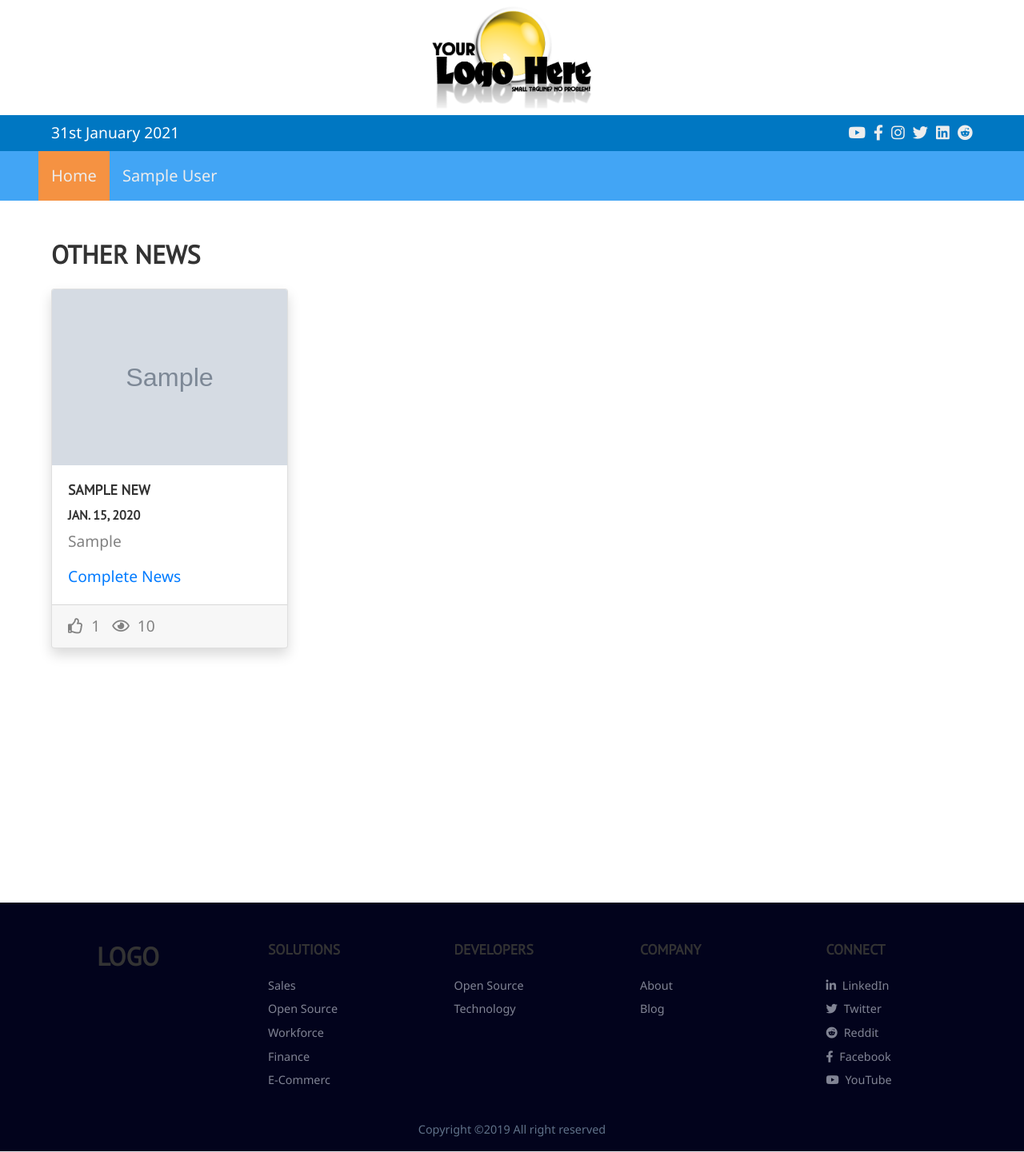
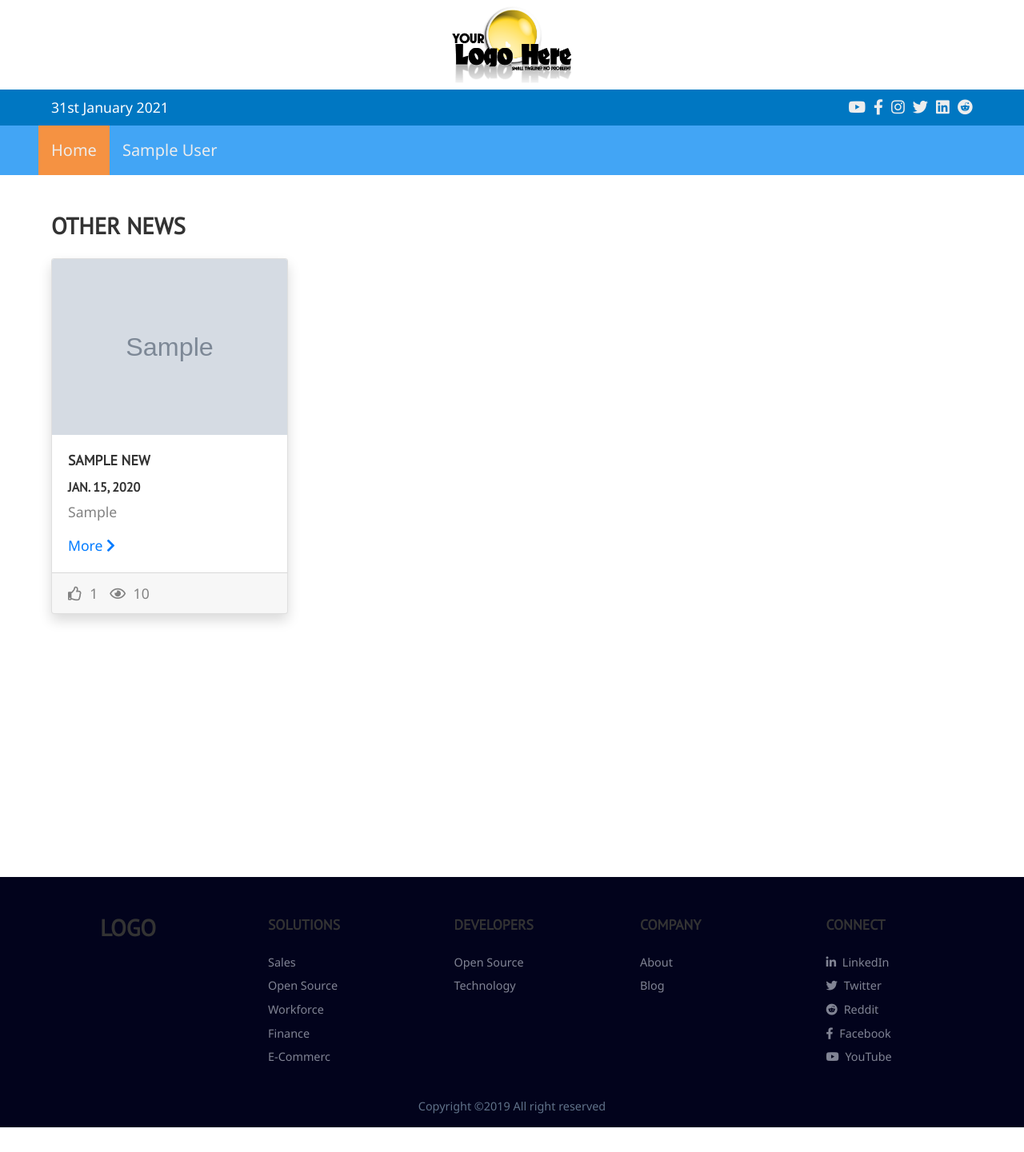
Before and after one commit to bhuwantm/newscms, a Django app: page / in a window 1280 px wide. Shown: the whole page at 80% size. After the commit the page ends 1411 px from the top, so only its background shows below. Run offline with Django 3.2, Linux system fonts and the light colour scheme; data comes from the database, SQL or seed files in the repository; both versions use the stored data as it was after the commit; tables that the repository leaves empty hold one stand-in row (values such as "Sample post"); grey boxes marked "Sample" are stand-in pictures; parts of the project's set-up code (start-up, migrations or seed data) failed here and were passed over; some libraries are stand-ins or nearby versions.

Commit message:
- updated sample fixture - landing page updated

```diff
--- a/newscms/settings.py
+++ b/newscms/settings.py
@@ -145,6 +145,8 @@ CKEDITOR_CONFIGS = {
         'toolbar_CMS': [
             ['Styles', 'Format', 'Bold', 'Italic', 'Underline', 'Strike', 'SpellChecker', 'Undo', 'Redo'],
             ['Link', 'Unlink', 'Anchor'],
+            ['NumberedList', 'BulletedList', '-', 'Outdent', 'Indent', '-'],
+            ['JustifyLeft', 'JustifyCenter', 'JustifyRight', 'JustifyBlock'],
             ['Image', 'Flash', 'Table', 'HorizontalRule'],
             ['TextColor', 'BGColor'],
             ['Smiley', 'SpecialChar'], ['Source'],
--- a/website/static/css/base.css
+++ b/website/static/css/base.css
@@ -4,7 +4,7 @@ body{
     margin: 0;
     overflow-x: hidden;
     color: #555;
-    font-size: 1.2rem;
+    font-size: 1.1rem;
 }
 
 .nav-link{
@@ -25,23 +25,27 @@ h1, h2, h3, h4, h5{
 }
 
 h1{
-    font-size: 2rem;
+    font-size: 1.8rem;
     font-weight: 600;
+    line-height: 2rem !important;
 }
 
 h2{
-    font-size: 2rem;
+    font-size: 1.7rem;
     font-weight: 600;
+    line-height: 1.9rem !important;
 }
 
 h3{
-    font-size: 1.8rem;
+    font-size: 1.5rem;
     font-weight: 600;
+    line-height: 1.8rem !important;
 }
 
 h4{
     font-size: 1.1rem;
     font-weight: 600;
+    line-height: 1.5rem !important;
 }
 
 h5{
@@ -56,8 +60,9 @@ ul{
 
 .navbar-logo{
     display: block;
-    width: 200px;
+    width: 150px;
     margin: 0 auto;
+
 }
 
 .navbar-logo img{
@@ -255,3 +260,12 @@ footer a:hover {
 .navbar-cat .navbar-nav .nav-item:first-child{
     margin-left: -1rem;
 }
+
+.rich-text ul{
+    list-style: disc;
+    padding-left: 3rem;
+}
+
+.rich-text ul li{
+    font-size: 1rem;
+}
--- a/website/static/css/utils.css
+++ b/website/static/css/utils.css
@@ -120,6 +120,6 @@ hr.dark{
     border-top: 1px solid #bbb;
 }
 
-.btn-link-no-decoration{
+.no-decoration{
     text-decoration: none !important;
 }
--- a/website/templates/landing.html
+++ b/website/templates/landing.html
@@ -3,12 +3,12 @@
 {% block content_top %}
 
     {% if headline_list %}
-        {% include 'widgets/news_block.html' with title='Headlines' news_list=headline_list %}
+        {% include 'widgets/news_block.html' with title='Headlines' news_list=headline_list pinned_list=headline_list_pinned %}
         {% include 'widgets/ads_x.html' with ads=ads_list %}
     {% endif %}
 
     {% if recent_list %}
-        {% include 'widgets/news_block.html' with title='Recent News' news_list=recent_list %}
+        {% include 'widgets/news_block.html' with title='Recent News' news_list=recent_list pinned_list=recent_list_pinned %}
         {% include 'widgets/ads_x.html' with ads=ads_list %}
     {% endif %}
 
--- a/website/templates/widgets/card.html
+++ b/website/templates/widgets/card.html
@@ -10,7 +10,7 @@
             <h4 class="card-title">{{ news.title }}</h4>
             <h5 class="text">{{ news.date }}</h5>
             <p class="card-text text-fade">{{ news.synopsis }}</p>
-            <a href="{% url 'single_page' news.id %}">Complete News</a>
+            <a class="no-decoration" href="{% url 'single_page' news.id %}">More <i class="fas fa-chevron-right"></i></a>
         </div>
         <div class="card-footer text-fade news-counters">
             <div><i class="far fa-thumbs-up"></i> {{ news.likes_counter }}</div>
--- a/website/templates/widgets/news_block.html
+++ b/website/templates/widgets/news_block.html
@@ -4,13 +4,14 @@
     <div class="col-lg-8">
         <div>
             {% for news in news_list %}
-                <div class="mb-4 row">
+                <div class="row">
+                    {% if not forloop.first %}<hr class="col-md-12"/>{% endif %}
                     {% include 'widgets/news_single_summary.html' with news=news %}
                 </div>
             {% endfor %}
         </div>
     </div>
     <div class="col-lg-4 pl-4">
-        {% include 'widgets/list_widget.html' with title='Other '|add:title news_list=news_list %}
+        {% include 'widgets/list_widget.html' with title=title news_list=pinned_list %}
     </div>
 </div>
--- a/website/templates/widgets/news_single.html
+++ b/website/templates/widgets/news_single.html
@@ -9,7 +9,7 @@
     <div class="mb-3">
         <form method="POST">
             {% csrf_token %}
-            <button name="like" class="btn btn-link btn-link-no-decoration p-0" type="submit">
+            <button name="like" class="btn btn-link no-decoration p-0" type="submit">
                 <i class="far fa-thumbs-up"></i> Like this news
             </button>
         </form>
--- a/website/templates/widgets/news_single_summary.html
+++ b/website/templates/widgets/news_single_summary.html
@@ -13,7 +13,7 @@
     </h5>
 
     <div class="mb-4">
-        <a href="{% url 'single_page' news.id  %}">Complete News</a>
+        <a class="no-decoration" href="{% url 'single_page' news.id  %}">More <i class="fas fa-chevron-right"></i></a>
     </div>
 
 </div>
--- a/website/views.py
+++ b/website/views.py
@@ -1,20 +1,28 @@
+from django.shortcuts import render
 from django.shortcuts import render
 from django.views import View
 
-from news.models import News, Tags, NewsCategory, Ads
+from news.models import News, NewsCategory, Ads
 from website.mixin import GlobalPaginator
 
 
 class LandingPage(View):
     def get(self, request):
-        news_list = News.objects.all()
-        headline_list = News.objects.filter(tags__in=Tags.objects.filter(name="Headline"))
-        recent_list = News.objects.filter(tags__in=Tags.objects.filter(name="Recent"))
+        news_list = News.objects.all().order_by('-date')[:4]
+
+        headline_list = News.objects.filter(tags__name="Headline")[:4]
+        headline_list_pinned = News.objects.filter(tags__name="Headline").filter(tags__name="Pinned")
+
+        recent_list = News.objects.filter(tags__name="Recent")[:4]
+        recent_list_pinned = News.objects.filter(tags__name="Recent").filter(tags__name="Pinned")
+
         ads_list = Ads.objects.all()
         return render(request, 'landing.html', {
             'news_list': news_list,
             'headline_list': headline_list,
+            'headline_list_pinned': headline_list_pinned,
             'recent_list': recent_list,
+            'recent_list_pinned': recent_list_pinned,
             'ads_list': ads_list,
             'is_home': True
         })
```
Also changed, not shown: news/fixtures/sample.json (+42 -2 lines), README.md.
